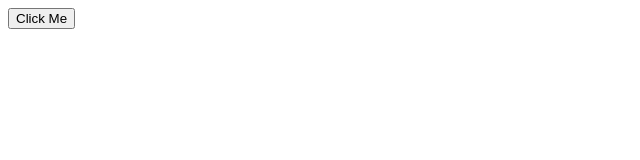
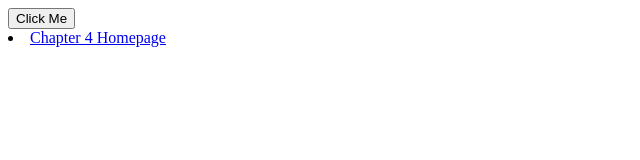
Before and after one commit to gutierrezfabian529-spec/IMED-1416., a plain HTML site: page HTML-Templates/Boilerplate/ch4/Alert_Box_Elements.html in a window 1280 px wide. Shown: the whole page, without its empty margins (0-640 px from the left). Drawn offline with Linux system fonts and the light colour scheme.

Commit message:
adding homepage link to JavaScript chapter

```diff
--- a/HTML-Templates/Boilerplate/ch4/Alert_Box_Elements.html
+++ b/HTML-Templates/Boilerplate/ch4/Alert_Box_Elements.html
@@ -10,5 +10,6 @@
 </head>
 <body>
     <input type="button" onclick="testAlert()" value="Click Me">
+    <li><a href="Ch4_Homepage.html">Chapter 4 Homepage</a></li>
 </body>
 </html>
```
Also changed, not shown: HTML-Templates/Boilerplate/ch4/Break_&_Continue_Statement_Elements.html (+1 -0 lines), HTML-Templates/Boilerplate/ch4/Conditional_Operators_Elements.html (+1 -0 lines), HTML-Templates/Boilerplate/ch4/Confirm_Box_Elements.html (+1 -0 lines), HTML-Templates/Boilerplate/ch4/Functions_Elements_Ex1.html (+1 -0 lines), HTML-Templates/Boilerplate/ch4/Functions_Elements_Ex2.html (+1 -0 lines), HTML-Templates/Boilerplate/ch4/HTML_in_JavaScript_Comments.html (+1 -0 lines), HTML-Templates/Boilerplate/ch4/Iterative_Loop_System_Elements.html (+1 -0 lines), HTML-Templates/Boilerplate/ch4/JavaScript_Example_c1.html (+1 -0 lines), HTML-Templates/Boilerplate/ch4/JavaScript_with_HTML_Forms.html (+1 -0 lines), HTML-Templates/Boilerplate/ch4/Prompt_Box_Elements.html (+1 -0 lines), HTML-Templates/Boilerplate/ch4/Switch_Statement_Elements.html (+1 -0 lines), HTML-Templates/Boilerplate/ch4/Testing_Objects.html (+1 -0 lines), HTML-Templates/Boilerplate/ch4/The_DO_While_Loop_Element.html (+1 -0 lines), HTML-Templates/Boilerplate/ch4/Validating_Forms_Elements.html (+1 -0 lines), 2 more files.
